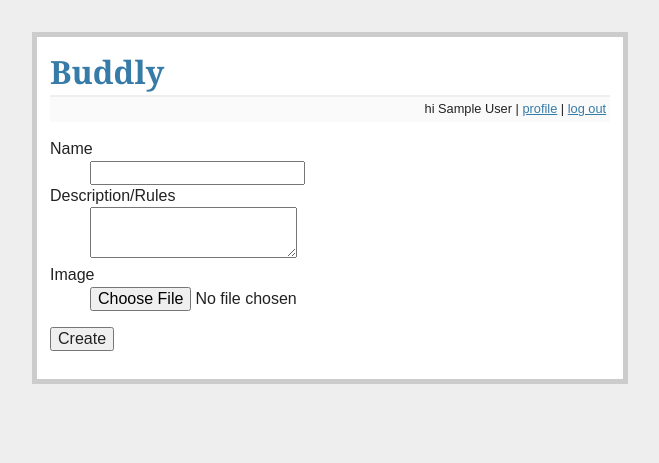
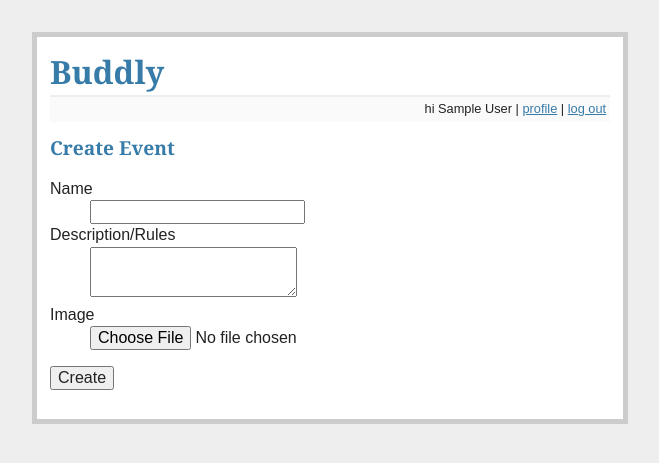
Before and after one commit to asiderop/buddly, a Flask app: page /event/ in a window 1280 px wide. Shown: the top 463 px of the page, without its empty margins (310-969 px from the left). Run offline with Flask 2, Linux system fonts and the light colour scheme; the visitor is signed in with stand-in values (Sample User, id 1); parts of the project's set-up code (start-up, migrations or seed data) failed here and were passed over; some libraries are stand-ins or nearby versions.

Commit message:
work towards #4

```diff
--- a/buddly/models.py
+++ b/buddly/models.py
@@ -22,6 +22,9 @@ class Buddy(BaseModel):
 
         # { Event : [ Buddy, ] }
         self.buddies = defaultdict(list)
+
+    def __eq__(self, other):
+        return self.id_ == other.id_
 
     def __repr__(self):
         return '<Buddy %r>' % self.name
--- a/buddly/templates/event-buddy.html
+++ b/buddly/templates/event-buddy.html
@@ -18,7 +18,7 @@
 </ul>
 
 <h2>Add Buddy to Event</h2>
-<form id="buddy2event" action="/event/{{ event.id_ }}/buddies" method="POST" enctype="multipart/form-data">
+<form action="{{ url_for('event_buddies', id_=event.id_) }}" method="POST">
   <dl>
     {{ form.hidden_tag() }}
 
--- a/buddly/templates/event-create.html
+++ b/buddly/templates/event-create.html
@@ -5,7 +5,8 @@
 
 {% if error %}<p class=error><strong>Error:</strong> {{ error }}{% endif %}
 
-<form action="/event/" method="POST" enctype="multipart/form-data">
+<h2>Create Event</h2>
+<form action="{{ url_for('event_create') }}" method="POST" enctype="multipart/form-data">
   <dl>
     {{ form.hidden_tag() }}
     {{ render_field(form.name) }}
--- a/buddly/views/authentication.py
+++ b/buddly/views/authentication.py
@@ -97,6 +97,5 @@ def login(n=None):
 @app.route('/logout')
 def logout():
     session.pop('hash_', None)
-    session.pop('name', None)
     flash('You were logged out')
     return redirect(url_for('index'))
--- a/buddly/views/event.py
+++ b/buddly/views/event.py
@@ -1,18 +1,21 @@
-from flask import request, session, render_template, flash
+from sqlite3 import IntegrityError
+from flask import request, session, render_template, flash, redirect, url_for
+from time import time
 
 from buddly import app
 from buddly.models import Buddy, Event
 from buddly.forms import EventCreation, EventBuddies
 from buddly.views.authentication import login_required
 
-@app.route('/event/<id_>', methods=['GET'])
 @app.route('/event/', methods=['GET', 'POST'])
 @login_required
-def event(id_=None):
+def event_create():
     from base64 import b64encode
     from wand.image import Image
 
+    err = None
     form = EventCreation()
+
     if request.method == 'POST':
         if form.validate():
             base64_image = ''
@@ -32,20 +35,51 @@ def event(id_=None):
             assert owner is not None
             e.buddies.append(owner)
             e.owners.append(owner)
-            e.commit()
 
-            flash('Thanks for creating. {}'.format(e.id_))
+            try:
+                e.commit()
+                flash('Sweet. Your event has been created.')
+            except IntegrityError:
+                err = 'Something went wrong. :('
 
-    return render_template('event-create.html', form=form)
+    return render_template('event-create.html', form=form, error=err)
 
 
-@app.route('/event/<id_>/buddies', methods=['GET', 'POST'])
+@app.route('/event/<id_>/', methods=['GET', 'POST'])
+@login_required
+def event_details(id_):
+    err = None
+    form = None
+
+    b = Buddy.from_db(hash_=session['hash_'])
+    assert b is not None
+
+    e = Event.from_db(id_)
+    if e is None:
+        err = "Sorry, I don't know that event."
+
+    is_owner = b in e.owners
+
+    if is_owner:
+        form = EventCreation()
+        form.name.data = e.name
+        form.description.data = e.description
+
+        if request.method == 'POST':
+            if form.validate():
+                flash('Saved.')
+
+    return render_template('event-details.html', error=err, event=e, form=form, is_owner=is_owner)
+
+@app.route('/event/<id_>/buddies/', methods=['GET', 'POST'])
 @login_required
 def event_buddies(id_):
     err = None
+
     e = Event.from_db(id_)
     if e is None:
-        return render_template('event-buddy.html', form=None, event=None, error='unknown event')
+        err = "Sorry, I don't know that event."
+        return render_template('event-buddy.html', error=err)
 
     form = EventBuddies()
     if request.method == 'POST':
@@ -61,3 +95,18 @@ def event_buddies(id_):
             flash('Buddy added to event.')
 
     return render_template('event-buddy.html', form=form, event=e, error=err)
+
+
+@app.route('/event/<id_>/launch', methods=['POST'])
+@login_required
+def event_launch(id_):
+
+    e = Event.from_db(id_)
+    if e is None:
+        flash("Sorry, I don't know that event.")
+        redirect(url_for('event_details', id_=id_))
+
+    e.start_date = time()
+    e.commit()
+    flash('Your event has launched!')
+    redirect(url_for('event_details', id_=id_))
```
Also changed, not shown: buddly/templates/event-details.html (+28 -3 lines).
